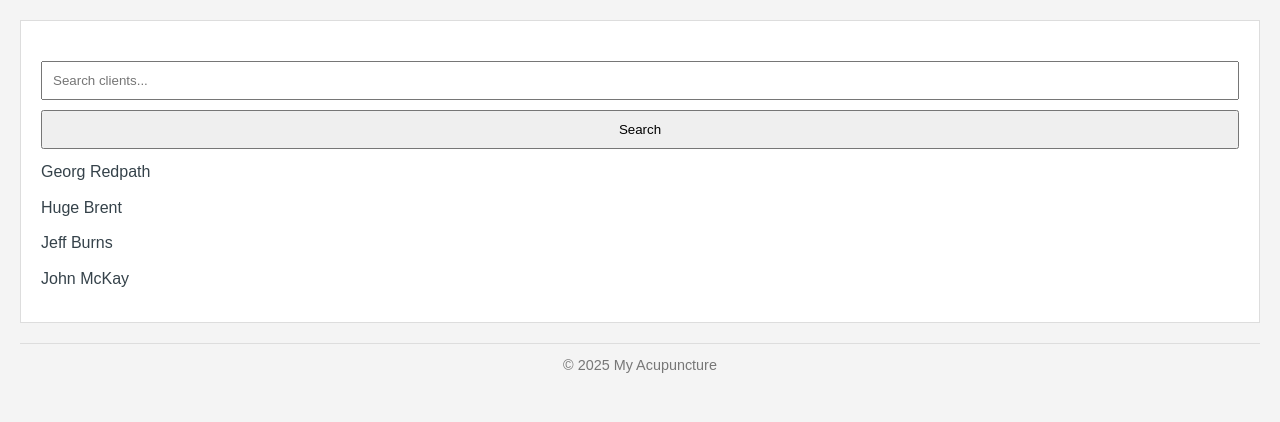
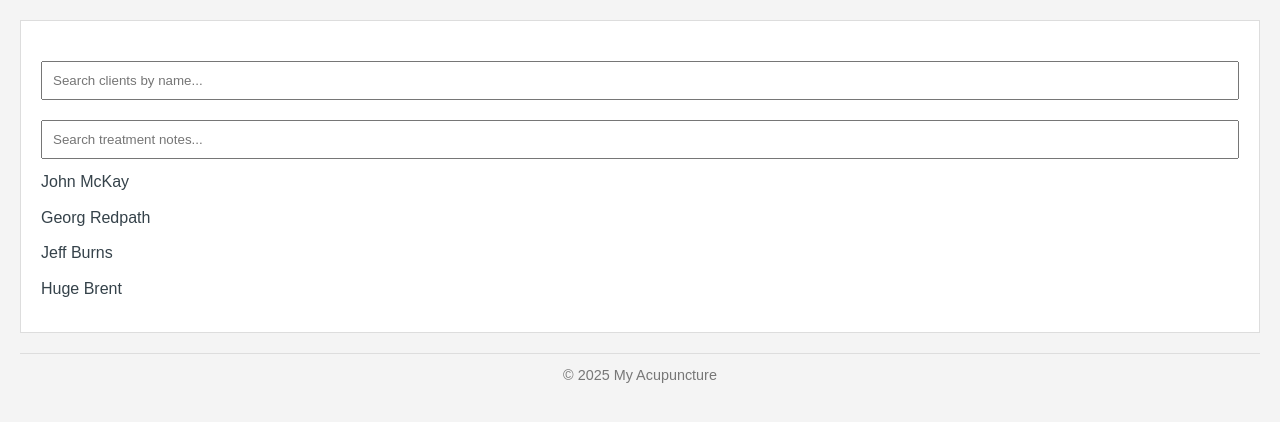
Before and after one commit to PeterSIdo/Blog, a Django app: page / in a window 1280 px wide. Shown: the part 111-533 px from the top of the page. Run offline with Django 4.2, Linux system fonts and the light colour scheme; data comes from the database, SQL or seed files in the repository; both versions use the stored data as it was after the commit.

Commit message:
Search treatment_notes form added

```diff
--- a/client/templates/client/client_list.html
+++ b/client/templates/client/client_list.html
@@ -2,15 +2,21 @@
 {% block title %}Client Lists{% endblock %}
 {% block header_title %}Clients{% endblock %}
 {% block content %}
+    <!-- Search form for clients by name -->
     <form method="GET" action="{% url 'client_list' %}">
-        <input type="text" name="q" value="{{ query }}" placeholder="Search clients...">
-        <button type="submit">Search</button>
+        <input type="text" name="client_query" value="{{ client_query }}" placeholder="Search clients by name...">
+        <input type="submit" value="Search" style="display: none;">
+    </form>
+    <!-- Search form for treatment notes -->
+    <form method="GET" action="{% url 'client_list' %}">
+        <input type="text" id="treatment_notes_search" name="notes_query" value="{{ notes_query }}" placeholder="Search treatment notes...">
+        <input type="submit" value="Search" style="display: none;">
     </form>
     {% if clients %}
         <ul>
             {% for client in clients %}
                 <li>
-                    <a href="{% url 'client_detail' client.pk %}">{{ client.name }}</a> <br>
+                    <a href="{% url 'client_detail' client.pk %}">{{ client.name }}</a>
                 </li>
             {% endfor %}
         </ul>
--- a/client/views.py
+++ b/client/views.py
@@ -6,16 +6,24 @@ from .forms import ClientForm, TreatmentSessionForm
 from django.db.models import Q
 
 def client_list(request):
-    query = request.GET.get('q', '')
-    if query:
-        clients = Client.objects.filter(
-            Q(name__icontains=query) |
-            Q(condition__icontains=query) |
-            Q(treatment__icontains=query)
-        ).order_by('name')
-    else:
-        clients = Client.objects.all().order_by('name')
-    return render(request, 'client/client_list.html', {'clients': clients, 'query': query})
+    # Get search terms from GET parameters
+    client_query = request.GET.get('client_query', '').strip()
+    notes_query = request.GET.get('notes_query', '').strip()
+    # Start with all clients
+    clients = Client.objects.all()
+    # Filter by client name if provided
+    if client_query:
+        clients = clients.filter(name__icontains=client_query)
+    # Filter by treatment notes if provided
+    if notes_query:
+        # This filter uses the related name 'sessions' on the TreatmentSession model.
+        clients = clients.filter(sessions__treatment_notes__icontains=notes_query).distinct()
+    context = {
+        'clients': clients,
+        'client_query': client_query,
+        'notes_query': notes_query,
+    }
+    return render(request, 'client/client_list.html', context)
 
 def client_detail(request, pk):
     client = get_object_or_404(Client, pk=pk)
```
Also changed, not shown: db.sqlite3.
